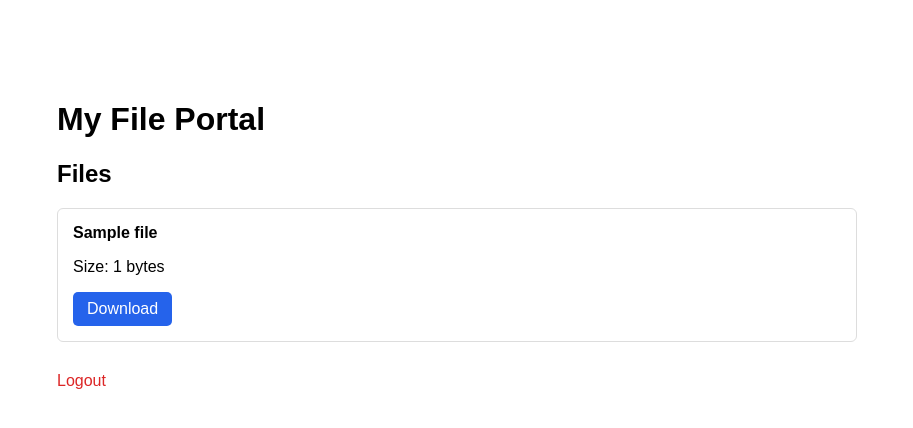
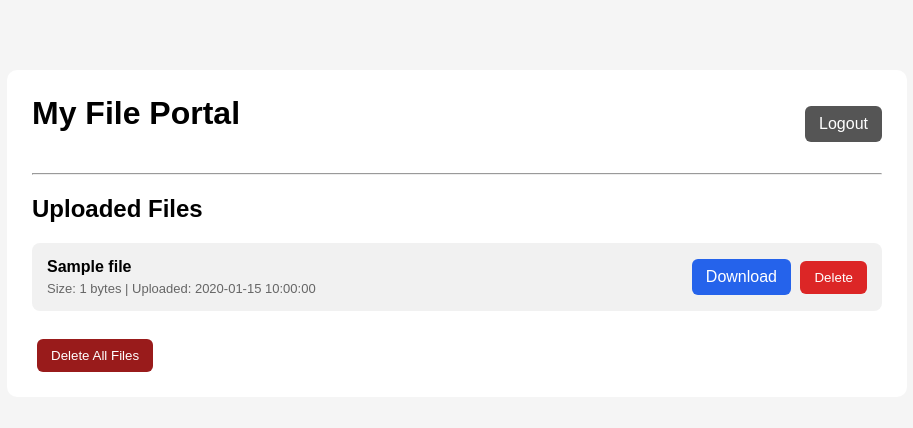
Before and after one commit to Jeet-Sodha/Rubber, a Flask app: template templates/files.html in a window 1280 px wide. Shown: the top 428 px of the page, without its empty margins (183-1096 px from the left). Run offline with Flask 3, Linux system fonts and the light colour scheme; the template is opened without the code that fills it: most values are stand-ins (such as "Sample title", 1, 10 or a date in 2020).

Commit message:
Add better file management

```diff
--- a/app.py
+++ b/app.py
@@ -1,5 +1,6 @@
 import os
 from functools import wraps
+from datetime import datetime
 
 from flask import (
     Flask,
@@ -7,16 +8,13 @@ from flask import (
     redirect,
     url_for,
     session,
-    send_file,
+    send_from_directory,
     render_template,
     abort,
 )
+from werkzeug.utils import secure_filename
 
 app = Flask(__name__)
-
-# =========================
-# CONFIGURATION
-# =========================
 
 app.secret_key = os.environ.get("SECRET_KEY", "local-development-secret")
 
@@ -28,63 +26,49 @@ STORAGE_DIR = os.environ.get("STORAGE_DIR", "storage")
 os.makedirs(STORAGE_DIR, exist_ok=True)
 
 
-# =========================
-# LOGIN PROTECTION
-# =========================
-
 def login_required(func):
     @wraps(func)
     def wrapper(*args, **kwargs):
         if not session.get("logged_in"):
             return redirect(url_for("login"))
-
         return func(*args, **kwargs)
 
     return wrapper
 
 
-# =========================
-# WEBSITE
-# =========================
-
 @app.route("/")
 @login_required
 def index():
-
     files = []
 
     for filename in os.listdir(STORAGE_DIR):
+        path = os.path.join(STORAGE_DIR, filename)
 
-        filepath = os.path.join(STORAGE_DIR, filename)
+        if os.path.isfile(path):
+            size = os.path.getsize(path)
+            modified = os.path.getmtime(path)
 
-        if os.path.isfile(filepath):
             files.append({
                 "name": filename,
-                "size": os.path.getsize(filepath)
+                "size": size,
+                "timestamp": datetime.fromtimestamp(
+                    modified
+                ).strftime("%Y-%m-%d %H:%M:%S")
             })
 
-    return render_template(
-        "files.html",
-        files=files
-    )
+    files.sort(key=lambda x: x["timestamp"], reverse=True)
 
+    return render_template("files.html", files=files)
 
-# =========================
-# LOGIN
-# =========================
 
 @app.route("/login", methods=["GET", "POST"])
 def login():
-
     if request.method == "POST":
-
         username = request.form.get("username", "")
         password = request.form.get("password", "")
 
         if username == USERNAME and password == PASSWORD:
-
             session["logged_in"] = True
-
             return redirect(url_for("index"))
 
         return render_template(
@@ -95,91 +79,110 @@ def login():
     return render_template("login.html")
 
 
-# =========================
-# LOGOUT
-# =========================
-
 @app.route("/logout")
 def logout():
-
     session.clear()
-
     return redirect(url_for("login"))
 
 
 # =========================
-# PUBLIC CMD UPLOAD
+# UPLOAD
 # =========================
 
 @app.route("/api/upload", methods=["POST"])
-def api_upload():
-
+def upload():
     uploaded = request.files.get("file")
 
     if not uploaded or not uploaded.filename:
         return "No file supplied", 400
 
-    # Only allow ZIP files
-    if not uploaded.filename.lower().endswith(".zip"):
-        return "Only ZIP files are allowed", 400
+    filename = secure_filename(uploaded.filename)
 
-    # Always save using a fixed filename
-    # so uploaded ZIP replaces the previous one.
-    filepath = os.path.join(
-        STORAGE_DIR,
-        "downloads_last_30_days.zip"
-    )
+    if not filename:
+        return "Invalid filename", 400
 
-    uploaded.save(filepath)
+    # Create a serial number if filename already exists
+    original_name = filename
+    name, extension = os.path.splitext(original_name)
 
-    return "Upload successful", 200
+    counter = 0
+
+    while os.path.exists(os.path.join(STORAGE_DIR, filename)):
+        counter += 1
+        filename = f"{name}_{counter}{extension}"
+
+    path = os.path.join(STORAGE_DIR, filename)
+
+    uploaded.save(path)
+
+    return f"Upload successful: {filename}", 200
 
 
 # =========================
-# PRIVATE BROWSER DOWNLOAD
+# DOWNLOAD
 # =========================
 
 @app.route("/download/<filename>")
 @login_required
 def download(filename):
+    filename = secure_filename(filename)
 
-    filepath = os.path.join(
-        STORAGE_DIR,
-        filename
-    )
-
-    if not os.path.isfile(filepath):
+    if not filename:
         abort(404)
 
-    return send_file(
-        filepath,
-        as_attachment=True,
-        download_name=filename
+    path = os.path.join(STORAGE_DIR, filename)
+
+    if not os.path.exists(path):
+        abort(404)
+
+    return send_from_directory(
+        STORAGE_DIR,
+        filename,
+        as_attachment=True
     )
 
 
 # =========================
-# HEALTH CHECK
+# DELETE ONE FILE
 # =========================
+
+@app.route("/delete/<filename>", methods=["POST"])
+@login_required
+def delete_file(filename):
+    filename = secure_filename(filename)
+
+    if not filename:
+        abort(404)
+
+    path = os.path.join(STORAGE_DIR, filename)
+
+    if os.path.exists(path):
+        os.remove(path)
+
+    return redirect(url_for("index"))
+
+
+# =========================
+# DELETE ALL FILES
+# =========================
+
+@app.route("/delete-all", methods=["POST"])
+@login_required
+def delete_all():
+    for filename in os.listdir(STORAGE_DIR):
+        path = os.path.join(STORAGE_DIR, filename)
+
+        if os.path.isfile(path):
+            os.remove(path)
+
+    return redirect(url_for("index"))
+
 
 @app.route("/health")
 def health():
-
     return "OK"
 
 
-# =========================
-# START SERVER
-# =========================
-
 if __name__ == "__main__":
-
-    port = int(
-        os.environ.get("PORT", 10000)
-    )
-
-    app.run(
-        host="0.0.0.0",
-        port=port,
-        debug=True
-    )
+    port = int(os.environ.get("PORT", 10000))
+    app.run(host="0.0.0.0", port=port)
--- a/templates/files.html
+++ b/templates/files.html
@@ -1,89 +1,172 @@
 <!doctype html>
-
 <html>
 
 <head>
-
-    <title>My File Portal</title>
+    <title>File Portal</title>
 
     <style>
-
         body {
             font-family: Arial, sans-serif;
-            max-width: 800px;
-            margin: 60px auto;
+            max-width: 900px;
+            margin: 50px auto;
             padding: 20px;
+            background: #f5f5f5;
+        }
+
+        .container {
+            background: white;
+            padding: 25px;
+            border-radius: 10px;
+        }
+
+        h1 {
+            margin-top: 0;
         }
 
         .file {
-            border: 1px solid #ddd;
+            display: flex;
+            justify-content: space-between;
+            align-items: center;
             padding: 15px;
             margin: 10px 0;
-            border-radius: 6px;
+            background: #f1f1f1;
+            border-radius: 8px;
         }
 
-        .download {
+        .info {
+            flex: 1;
+        }
+
+        .name {
+            font-weight: bold;
+            font-size: 16px;
+        }
+
+        .details {
+            color: #666;
+            font-size: 13px;
+            margin-top: 5px;
+        }
+
+        a,
+        button {
             display: inline-block;
-            padding: 8px 14px;
+            padding: 9px 14px;
+            margin-left: 5px;
+            border: 0;
+            border-radius: 6px;
+            text-decoration: none;
+            cursor: pointer;
+            color: white;
             background: #2563eb;
-            color: white;
-            text-decoration: none;
-            border-radius: 5px;
+        }
+
+        .delete {
+            background: #dc2626;
+        }
+
+        .delete-all {
+            background: #991b1b;
         }
 
         .logout {
-            display: inline-block;
-            margin-top: 20px;
-            color: #dc2626;
-            text-decoration: none;
+            background: #555;
         }
 
+        .top {
+            display: flex;
+            justify-content: space-between;
+            align-items: center;
+            margin-bottom: 20px;
+        }
+
+        .empty {
+            color: #777;
+            padding: 20px 0;
+        }
     </style>
-
 </head>
 
 <body>
 
-    <h1>My File Portal</h1>
+<div class="container">
+
+    <div class="top">
+        <h1>My File Portal</h1>
+
+        <a class="logout" href="/logout">
+            Logout
+        </a>
+    </div>
+
+    <hr>
 
     {% if files %}
 
-        <h2>Files</h2>
+        <h2>Uploaded Files</h2>
 
         {% for file in files %}
 
-            <div class="file">
+        <div class="file">
 
-                <strong>{{ file.name }}</strong>
+            <div class="info">
 
-                <p>
-                    Size:
-                    {{ file.size }} bytes
-                </p>
+                <div class="name">
+                    {{ file.name }}
+                </div>
 
-                <a
-                    class="download"
-                    href="/download/{{ file.name }}"
-                >
+                <div class="details">
+                    Size: {{ file.size }} bytes
+                    |
+                    Uploaded: {{ file.timestamp }}
+                </div>
+
+            </div>
+
+            <div>
+
+                <a href="/download/{{ file.name }}">
                     Download
                 </a>
 
+                <form
+                    action="/delete/{{ file.name }}"
+                    method="post"
+                    style="display:inline;"
+                    onsubmit="return confirm('Delete this file?');"
+                >
+                    <button class="delete" type="submit">
+                        Delete
+                    </button>
+                </form>
+
             </div>
+
+        </div>
 
         {% endfor %}
 
+        <br>
+
+        <form
+            action="/delete-all"
+            method="post"
+            onsubmit="return confirm('DELETE ALL FILES? This cannot be undone.');"
+        >
+            <button class="delete-all" type="submit">
+                Delete All Files
+            </button>
+        </form>
+
     {% else %}
 
-        <p>No files uploaded yet.</p>
+        <p class="empty">
+            No files uploaded yet.
+        </p>
 
     {% endif %}
 
-    <a
-        class="logout"
-        href="/logout"
-    >
-        Logout
-    </a>
+</div>
 
 </body>
 
```
